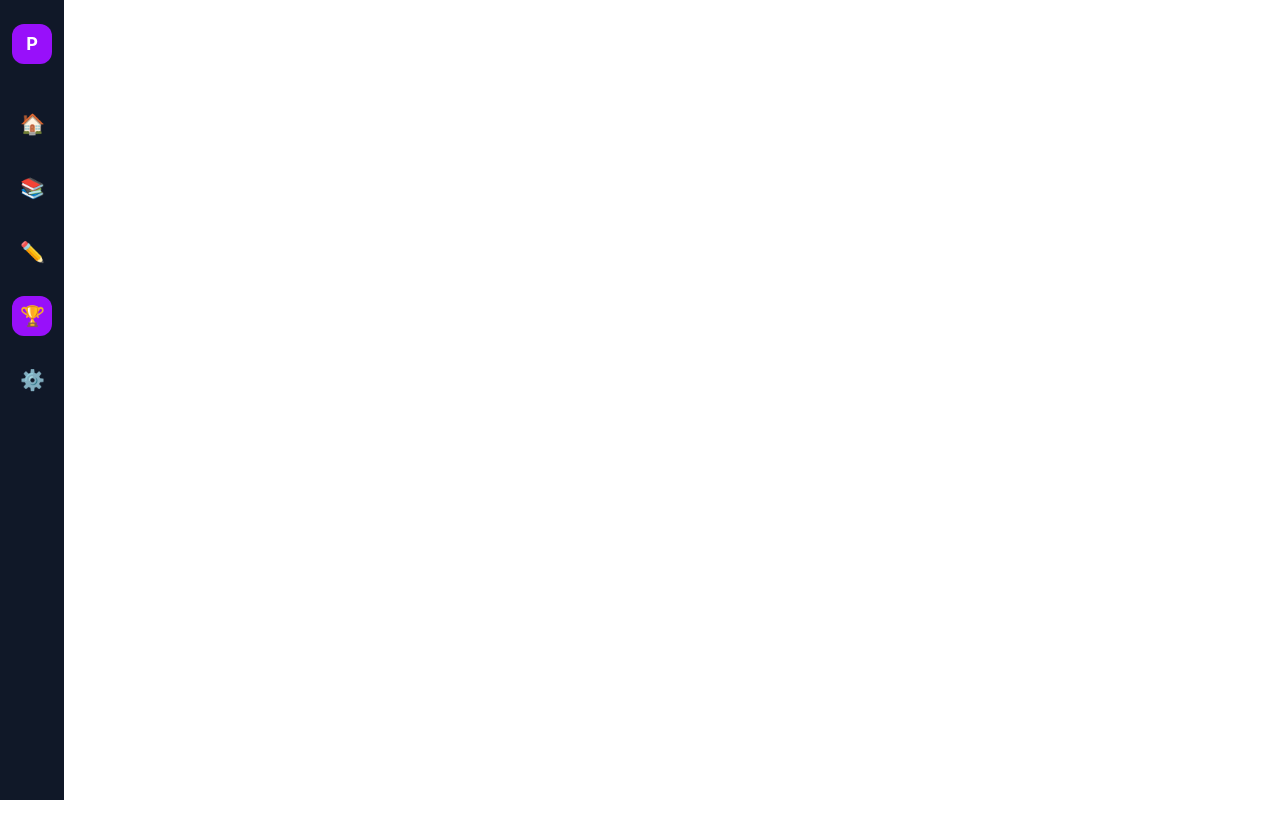
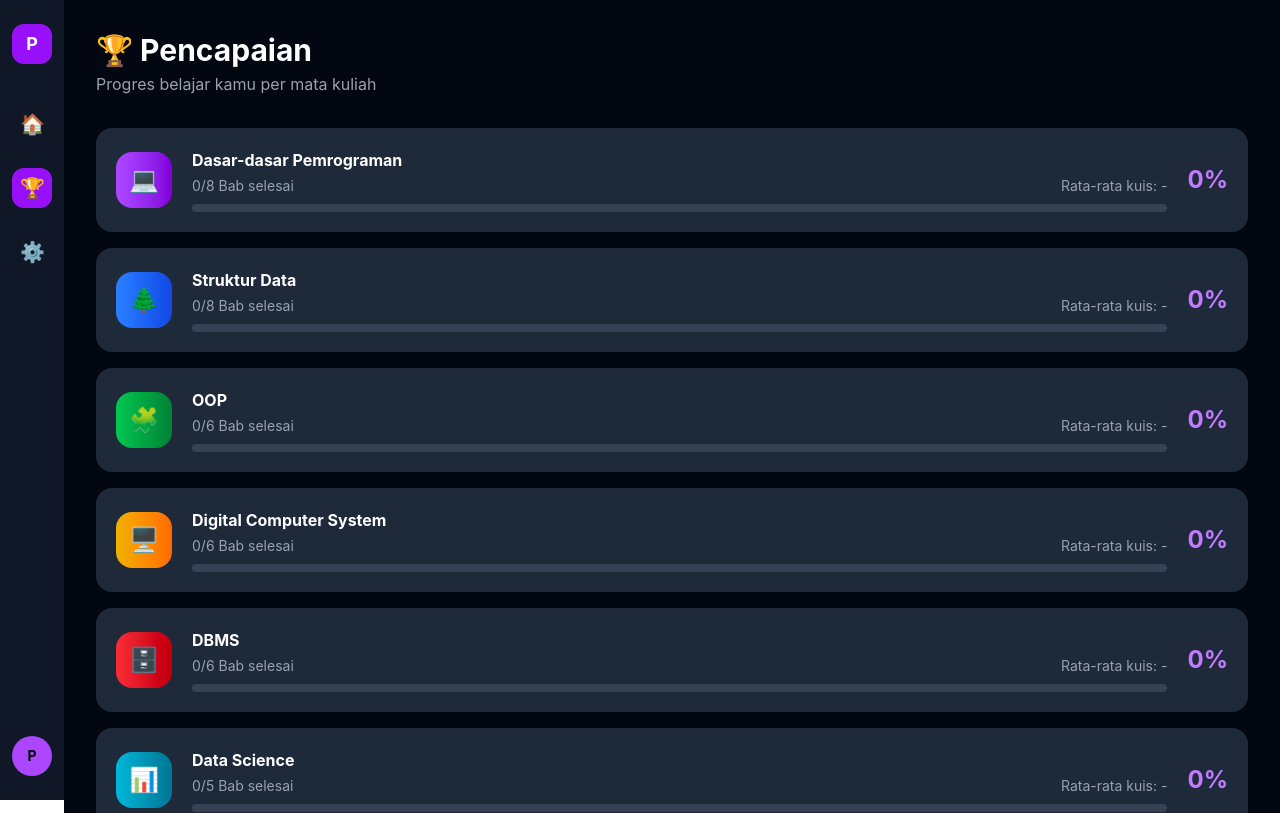
Before and after one commit to putriselly/web-edukasi, a React (Vite) app: page /trophy in a window 1280 px wide. Before the commit this address had no page. Shown: the top 813 px of the page. Built offline with nearby package versions, Linux system fonts and the light colour scheme.

Commit message:
fase 6 - trophy dan settings page selesai

```diff
--- a/src/App.jsx
+++ b/src/App.jsx
@@ -3,6 +3,8 @@ import Home from './pages/Home';
 import CoursePage from './pages/CoursePage';
 import ChapterPage from './pages/ChapterPage';
 import QuizPage from './pages/QuizPage';
+import TrophyPage from './pages/TrophyPage';
+import SettingsPage from './pages/SettingsPage';
 import Sidebar from './components/Sidebar';
 
 function Layout() {
@@ -18,6 +20,8 @@ function Layout() {
           <Route path="/course/:courseId" element={<CoursePage />} />
           <Route path="/course/:courseId/chapter/:chapterId" element={<ChapterPage />} />
           <Route path="/quiz/:courseId/:chapterId" element={<QuizPage />} />
+          <Route path="/trophy" element={<TrophyPage />} />
+          <Route path="/settings" element={<SettingsPage />} />
         </Routes>
       </div>
     </div>
--- a/src/components/Sidebar.jsx
+++ b/src/components/Sidebar.jsx
@@ -2,8 +2,6 @@ import { useNavigate, useLocation } from 'react-router-dom';
 
 const navItems = [
   { icon: '🏠', path: '/', label: 'Home' },
-  { icon: '📚', path: '/courses', label: 'Mata Kuliah' },
-  { icon: '✏️', path: '/latihan', label: 'Latihan' },
   { icon: '🏆', path: '/trophy', label: 'Pencapaian' },
   { icon: '⚙️', path: '/settings', label: 'Pengaturan' },
 ];
@@ -11,6 +9,8 @@ const navItems = [
 export default function Sidebar() {
   const navigate = useNavigate();
   const location = useLocation();
+  const nama = localStorage.getItem('user-nama') || 'Putri Selly';
+  const inisial = nama.charAt(0).toUpperCase();
 
   return (
     <div className="fixed left-0 top-0 h-full w-16 bg-gray-900 flex flex-col items-center py-6 gap-6 z-50">
@@ -34,6 +34,11 @@ export default function Sidebar() {
           </button>
         );
       })}
+
+      {/* Avatar */}
+      <div className="mt-auto w-10 h-10 bg-purple-500 rounded-full flex items-center justify-center font-bold text-sm">
+        {inisial}
+      </div>
     </div>
   );
 }
--- /dev/null
+++ b/src/pages/SettingsPage.jsx
@@ -0,0 +1,58 @@
+import { useState } from 'react';
+
+export default function SettingsPage() {
+  const [nama, setNama] = useState(localStorage.getItem('user-nama') || 'Putri Selly');
+  const [saved, setSaved] = useState(false);
+
+  const handleSave = () => {
+    localStorage.setItem('user-nama', nama);
+    setSaved(true);
+    setTimeout(() => setSaved(false), 2000);
+  };
+
+  const handleReset = () => {
+    if (confirm('Yakin mau reset semua progress? Data tidak bisa dikembalikan!')) {
+      localStorage.clear();
+      window.location.reload();
+    }
+  };
+
+  return (
+    <div className="min-h-screen bg-gray-950 text-white p-8 max-w-lg">
+      <div className="mb-8">
+        <h1 className="text-3xl font-bold">⚙️ Pengaturan</h1>
+        <p className="text-gray-400 mt-1">Kelola preferensi kamu</p>
+      </div>
+
+      {/* Nama */}
+      <div className="bg-gray-800 rounded-2xl p-6 mb-4">
+        <h2 className="font-bold mb-4">Profil</h2>
+        <label className="text-gray-400 text-sm mb-2 block">Nama</label>
+        <input
+          type="text"
+          value={nama}
+          onChange={e => setNama(e.target.value)}
+          className="w-full bg-gray-700 rounded-xl px-4 py-3 text-white outline-none focus:ring-2 focus:ring-purple-500 mb-4"
+        />
+        <button
+          onClick={handleSave}
+          className="bg-purple-600 hover:bg-purple-700 px-6 py-2 rounded-xl text-sm font-medium"
+        >
+          {saved ? '✓ Tersimpan!' : 'Simpan'}
+        </button>
+      </div>
+
+      {/* Reset */}
+      <div className="bg-gray-800 rounded-2xl p-6">
+        <h2 className="font-bold mb-2">Danger Zone</h2>
+        <p className="text-gray-400 text-sm mb-4">Reset semua progress dan nilai kuis kamu.</p>
+        <button
+          onClick={handleReset}
+          className="bg-red-600 hover:bg-red-700 px-6 py-2 rounded-xl text-sm font-medium"
+        >
+          Reset Semua Progress
+        </button>
+      </div>
+    </div>
+  );
+}
--- /dev/null
+++ b/src/pages/TrophyPage.jsx
@@ -0,0 +1,60 @@
+import { useNavigate } from 'react-router-dom';
+import { courses } from '../data/courses';
+import { getProgress, getQuizScores } from '../utils/storage';
+
+export default function TrophyPage() {
+  const navigate = useNavigate();
+  const progress = getProgress();
+  const quizScores = getQuizScores();
+
+  const achievements = courses.map(course => {
+    const done = progress[course.id] || [];
+    const total = course.chapters.length;
+    const pct = total > 0 ? Math.round((done.length / total) * 100) : 0;
+    const scores = quizScores[course.id] || {};
+    const avgScore = Object.values(scores).length > 0
+      ? Math.round(Object.values(scores).reduce((a, b) => a + b, 0) / Object.values(scores).length)
+      : 0;
+
+    return { ...course, done: done.length, total, pct, avgScore };
+  });
+
+  return (
+    <div className="min-h-screen bg-gray-950 text-white p-8">
+      <div className="mb-8">
+        <h1 className="text-3xl font-bold">🏆 Pencapaian</h1>
+        <p className="text-gray-400 mt-1">Progres belajar kamu per mata kuliah</p>
+      </div>
+
+      <div className="flex flex-col gap-4">
+        {achievements.map(course => (
+          <div
+            key={course.id}
+            onClick={() => navigate(`/course/${course.id}`)}
+            className="bg-gray-800 rounded-2xl p-5 flex items-center gap-5 cursor-pointer hover:bg-gray-700 transition-colors"
+          >
+            <div className={`w-14 h-14 rounded-2xl bg-gradient-to-r ${course.color} flex items-center justify-center text-2xl shrink-0`}>
+              {course.icon}
+            </div>
+            <div className="flex-1">
+              <div className="font-bold mb-1">{course.title}</div>
+              <div className="flex justify-between text-sm text-gray-400 mb-2">
+                <span>{course.done}/{course.total} Bab selesai</span>
+                <span>Rata-rata kuis: {course.avgScore > 0 ? course.avgScore : '-'}</span>
+              </div>
+              <div className="w-full bg-gray-700 rounded-full h-2">
+                <div
+                  className="h-2 rounded-full bg-gradient-to-r from-purple-500 to-blue-500"
+                  style={{ width: `${course.pct}%` }}
+                />
+              </div>
+            </div>
+            <div className="text-2xl font-bold text-purple-400 shrink-0">
+              {course.pct}%
+            </div>
+          </div>
+        ))}
+      </div>
+    </div>
+  );
+}
```
